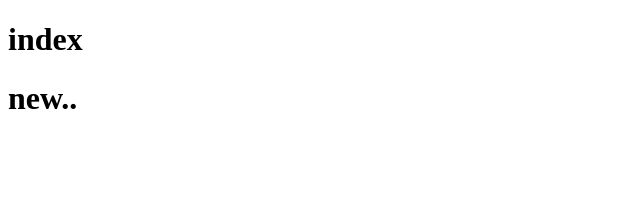
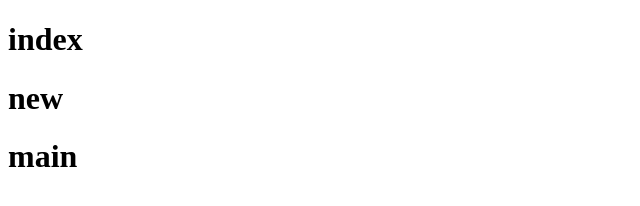
Before and after one commit to yoImPing/first_demo, a plain HTML site: page index.html in a window 1280 px wide. Shown: the whole page, without its empty margins (0-640 px from the left). Drawn offline with Linux system fonts and the light colour scheme.

Commit message:
Add files via upload

```diff
--- a/index.html
+++ b/index.html
@@ -8,6 +8,7 @@
 </head>
 <body>
     <h1>index</h1>
-    <h1>new..</h1>
+    <h1>new</h1>
+    <h1>main</h1>
 </body>
 </html>
```
